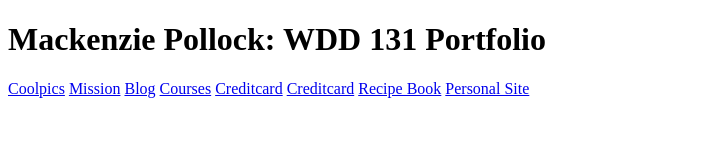
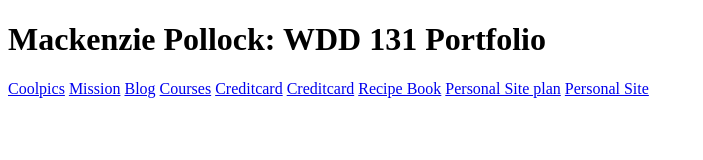
Before and after one commit to mackenzie-pollock/wdd131, a plain HTML site: page index.html in a window 1280 px wide. Shown: the whole page, without its empty margins (0-703 px from the left). Drawn offline with Linux system fonts and the light colour scheme.

Commit message:
finished!!

```diff
--- a/index.html
+++ b/index.html
@@ -19,7 +19,8 @@
         <a href="creditcard/index.html">Creditcard</a>
         <a href="form/form-demo.html">Creditcard</a>
         <a href="recipes/index.html">Recipe Book</a>
-        <a href="site-plan/site-plan.html">Personal Site</a>
+        <a href="site-plan/site-plan.html">Personal Site plan</a>
+        <a href="portfolio/index.html">Personal Site</a>
 
     </header>
     <main>
```
